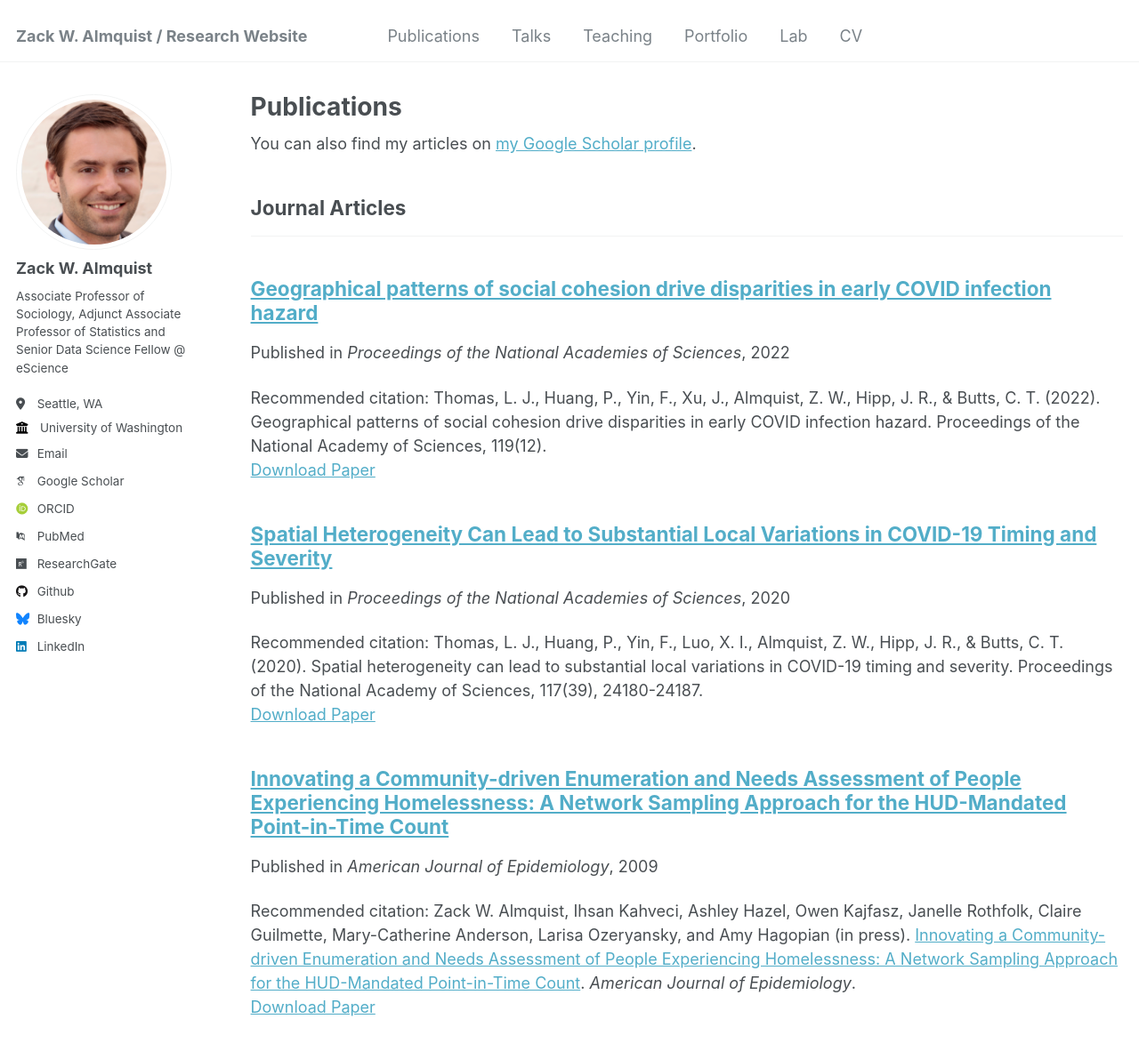
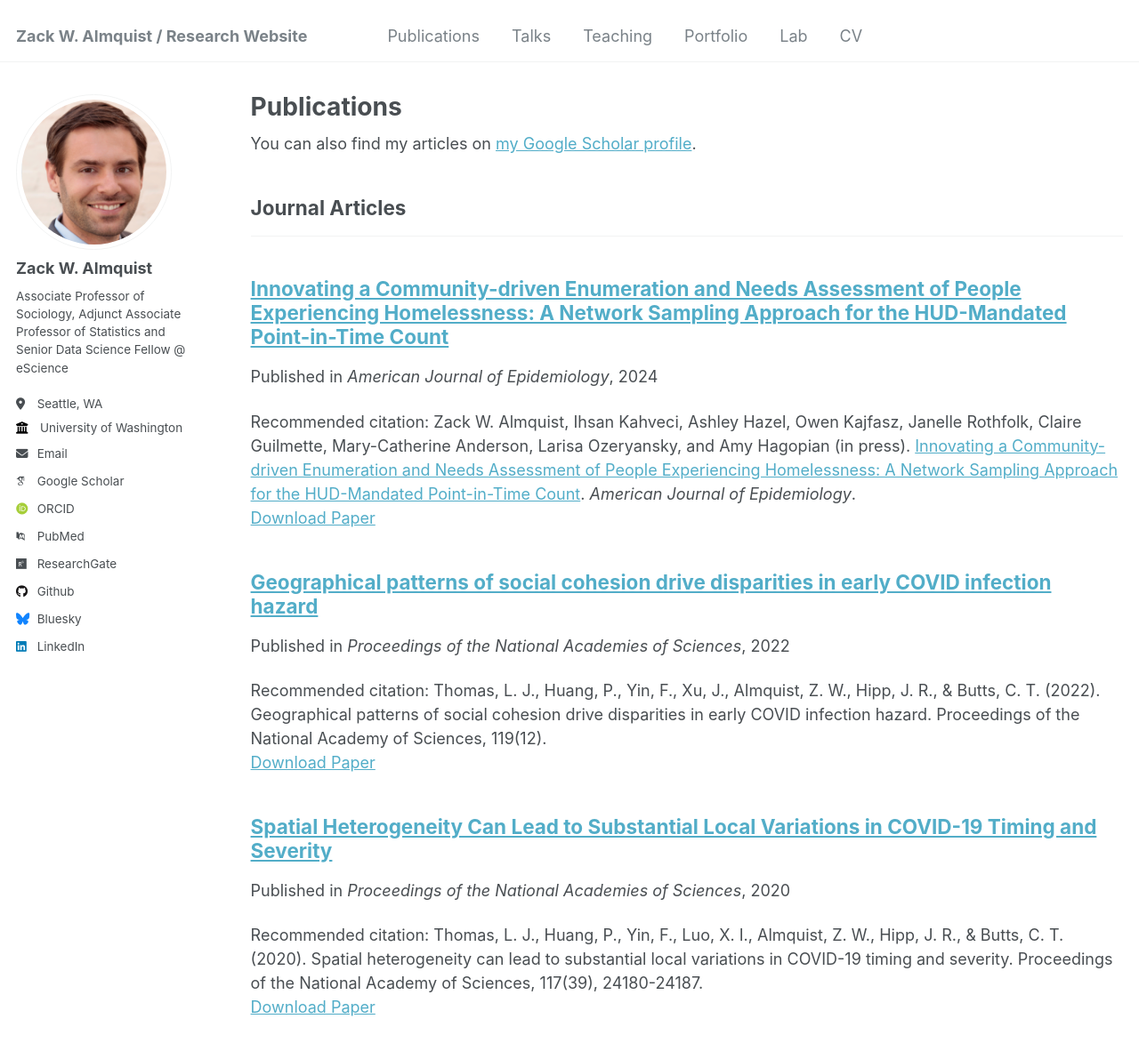
Before and after one commit to zalmquist/zalmquist.github.io, a Jekyll site: the page built from _pages/publications.html, in a window 1280 px wide and 1400 px high. Shown: the top 1182 px of the window at 89% size. Built offline with Jekyll 4.4.1, drawn with Linux system fonts in a browser that asks for light colours; some web fonts are replaced.

Commit message:
Update 2024-09-05-aje.md

```diff
--- a/_publications/2024-09-05-aje.md
+++ b/_publications/2024-09-05-aje.md
@@ -4,7 +4,7 @@ collection: publications
 category: manuscripts
 permalink: /publication/2024-09-05-aje
 excerpt: ''
-date: 2009-10-01
+date: 2024-09-05
 venue: 'American Journal of Epidemiology'
 paperurl: 'https://depts.washington.edu/zalmquist/articles/almquist_aje.pdf'
 citation: 'Zack W. Almquist, Ihsan Kahveci, Ashley Hazel, Owen Kajfasz, Janelle Rothfolk, Claire
```
